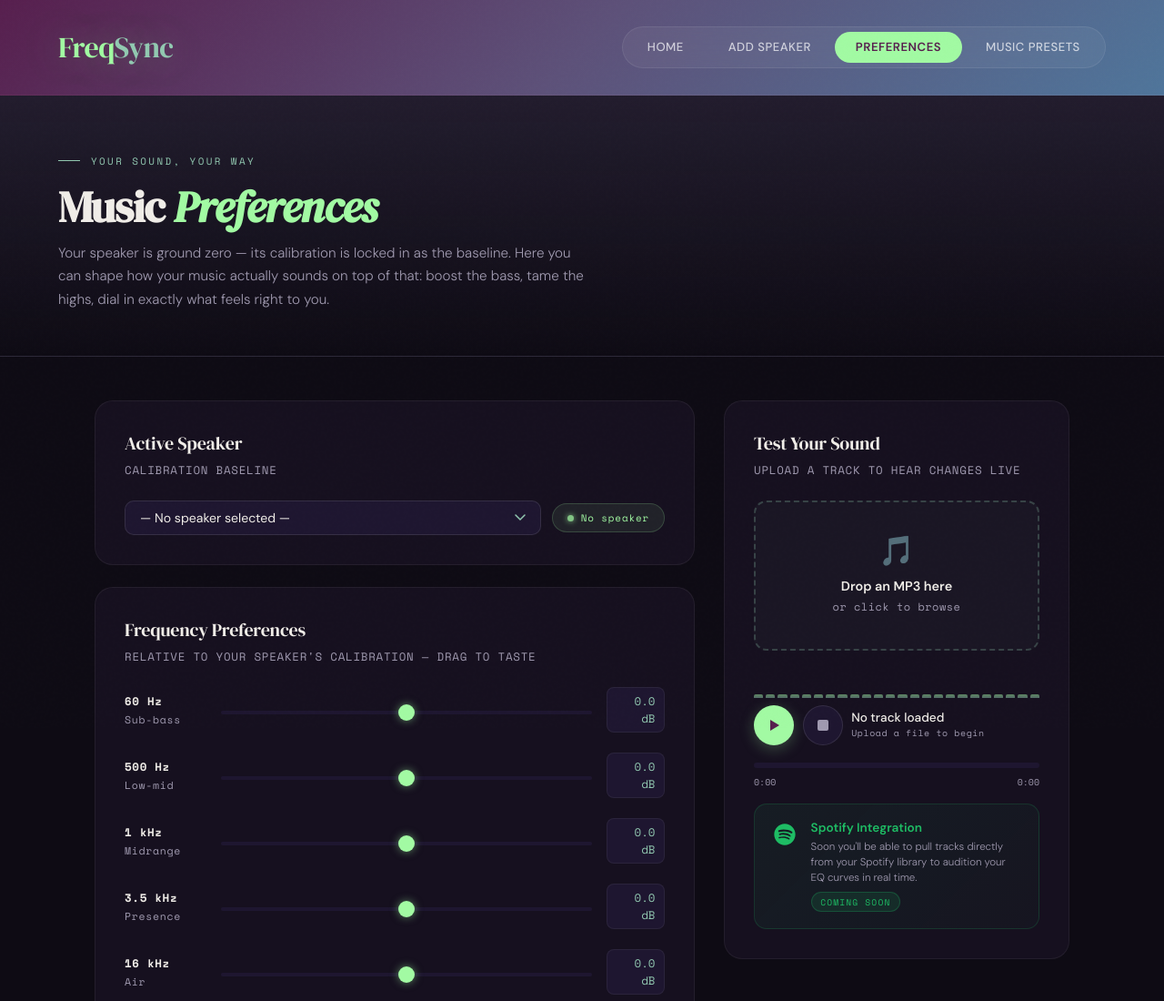
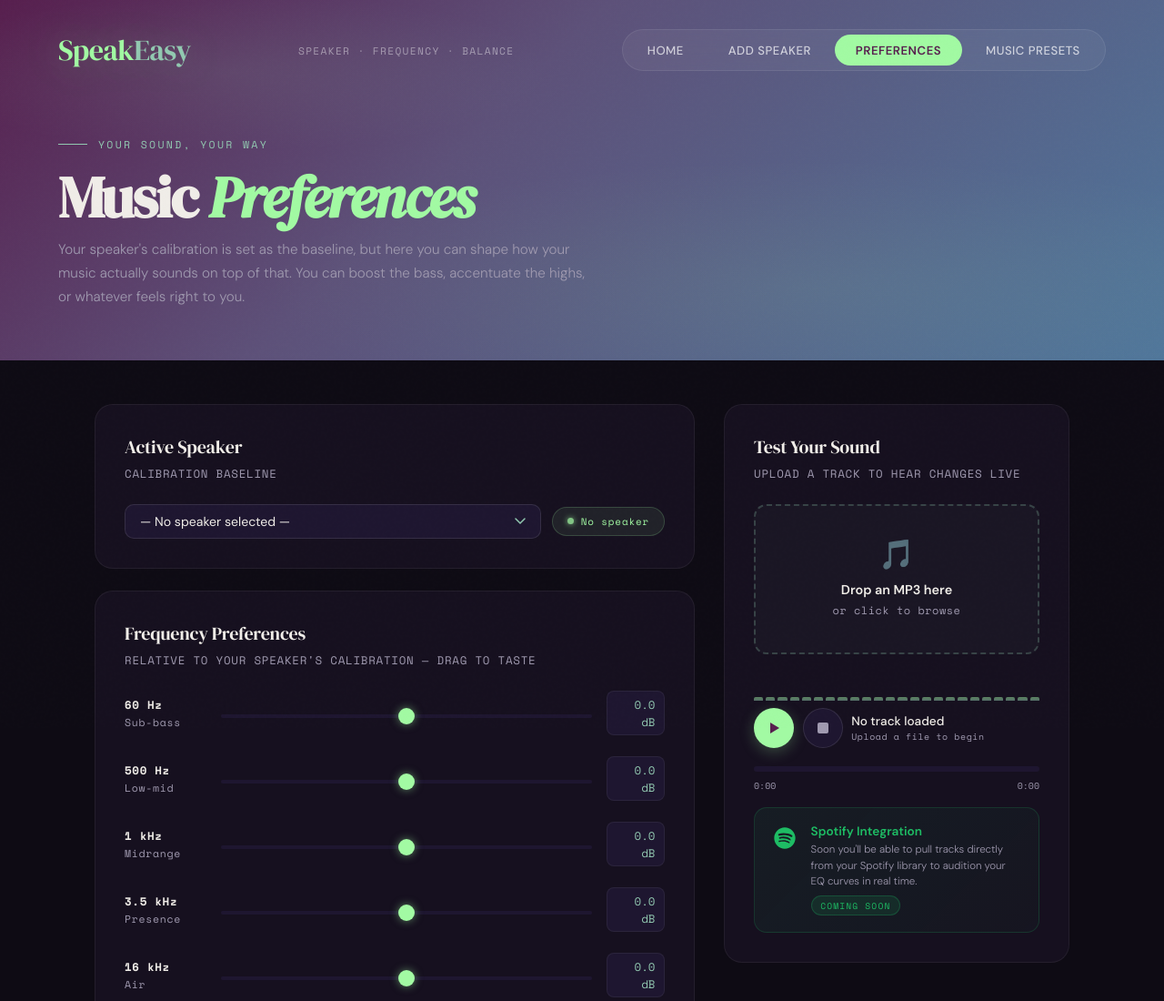
Before and after one commit to Balfagorg/SpeakerLearn, a plain HTML site: page preferencesPage.html in a window 1280 px wide. Shown: the top 1100 px of the page at 91% size. Drawn offline with nearby package versions, Linux system fonts and the light colour scheme; no server answers.

Commit message:
update home page

```diff
--- a/preferencesPage.html
+++ b/preferencesPage.html
@@ -41,12 +41,43 @@
     }
 
     /* ── TOPBAR ── */
+    /* ── HEADER ── */
+header {
+  position: relative;
+  padding: 0 5vw;
+  background: linear-gradient(135deg, var(--deep-purple) 0%, var(--grape) 40%, var(--cerulean) 100%);
+  overflow: hidden;
+}
+
+header::after {
+  content: '';
+  position: absolute;
+  inset: 0;
+  background:
+    radial-gradient(ellipse 80% 60% at 70% 80%, rgba(162,250,163,0.08) 0%, transparent 60%),
+    radial-gradient(ellipse 50% 40% at 20% 20%, rgba(146,201,177,0.1) 0%, transparent 55%);
+  pointer-events: none;
+}
+
 .topbar {
   display: flex; align-items: center; justify-content: space-between;
-      padding: 1.8rem 5vw;
-      background: linear-gradient(135deg, var(--deep-purple) 0%, var(--grape) 50%, var(--cerulean) 100%);
-      position: sticky; top: 0; z-index: 50;
-      border-bottom: 1px solid rgba(255,255,255,0.06);
+  padding: 2rem 0 1.5rem;
+  position: relative;
+  z-index: 10;
+}
+
+.tagline-top {
+  font-family: 'Space Mono', monospace;
+  font-size: 0.7rem;
+  color: rgba(255,255,255,0.45);
+  letter-spacing: 0.12em;
+  text-transform: uppercase;
+}
+
+.page-title-strip {
+  position: relative;
+  z-index: 5;
+  padding: 3rem 0 3.5rem;
 }
 
     .logo {
@@ -77,34 +108,44 @@
     nav a.active { background: var(--light-green); color: var(--deep-purple); font-weight: 600; }
 
     /* ── PAGE HEADER ── */
-    .page-hero {
-      padding: 4rem 5vw 3rem;
-      background: linear-gradient(180deg, rgba(93,81,121,0.25) 0%, transparent 100%);
-      border-bottom: 1px solid rgba(255,255,255,0.05);
+    .page-eyebrow {
+  font-family: 'Space Mono', monospace;
+  font-size: 0.72rem;
+  letter-spacing: 0.2em;
+  text-transform: uppercase;
+  color: var(--muted-teal);
+  margin-bottom: 1rem;
+  display: flex;
+  align-items: center;
+  gap: 0.75rem;
 }
 
-    .page-eyebrow {
-      font-family: 'Space Mono', monospace; font-size: 0.68rem;
-      letter-spacing: 0.22em; text-transform: uppercase;
-      color: var(--muted-teal); margin-bottom: 1rem;
-      display: flex; align-items: center; gap: 0.75rem;
-    }
 .page-eyebrow::before {
-      content: ''; display: block; width: 24px; height: 1px;
+  content: '';
+  display: block;
+  width: 32px;
+  height: 1px;
   background: var(--muted-teal);
 }
 
-    .page-hero h1 {
+.page-title-strip h1 {
   font-family: 'DM Serif Display', serif;
-      font-size: clamp(2rem, 4vw, 3rem);
-      letter-spacing: -0.02em; line-height: 1.1;
-      margin-bottom: 0.75rem;
+  font-size: clamp(2.4rem, 5vw, 4rem);
+  line-height: 1.05;
+  letter-spacing: -0.03em;
 }
-    .page-hero h1 em { font-style: italic; color: var(--light-green); }
 
-    .page-hero p {
-      font-size: 0.95rem; line-height: 1.7;
-      color: var(--text-muted); max-width: 580px;
+.page-title-strip h1 em {
+  font-style: italic;
+  color: var(--light-green);
+}
+
+.page-title-strip p {
+  font-size: 0.95rem;
+  line-height: 1.7;
+  color: var(--text-muted);
+  max-width: 580px;
+  margin-top: 0.75rem;
 }
 
     /* ── MAIN LAYOUT ── */
@@ -527,9 +568,10 @@
 </head>
 <body>
 
-<!-- ══ TOPBAR ══ -->
+<header>
   <div class="topbar">
-  <a href="homePage.html" class="logo">Freq<span>Sync</span></a>
+    <a href="homePage.html" class="logo">Speak<span>Easy</span></a>
+    <div class="tagline-top">Speaker · Frequency · Balance</div>
     <nav>
       <a href="homePage.html">Home</a>
       <a href="addSpeakerPage.html">Add Speaker</a>
@@ -537,13 +579,12 @@
       <a href="preferencesPage.html">Music Presets</a>
     </nav>
   </div>
-
-<!-- ══ PAGE HEADER ══ -->
-<div class="page-hero">
+  <div class="page-title-strip">
     <div class="page-eyebrow">Your Sound, Your Way</div>
     <h1>Music <em>Preferences</em></h1>
-  <p>Your speaker is ground zero — its calibration is locked in as the baseline. Here you can shape how your music actually sounds on top of that: boost the bass, tame the highs, dial in exactly what feels right to you.</p>
+    <p>Your speaker's calibration is set as the baseline, but here you can shape how your music actually sounds on top of that. You can boost the bass, accentuate the highs, or whatever feels right to you.</p>
   </div>
+</header>
 
 <!-- ══ MAIN LAYOUT ══ -->
 <div class="pref-layout">
```
Also changed, not shown: addSpeakerPage.html (+11 -2 lines), homePage.html (+13 -13 lines). Lines whose indentation alone changed are shown as unchanged.
